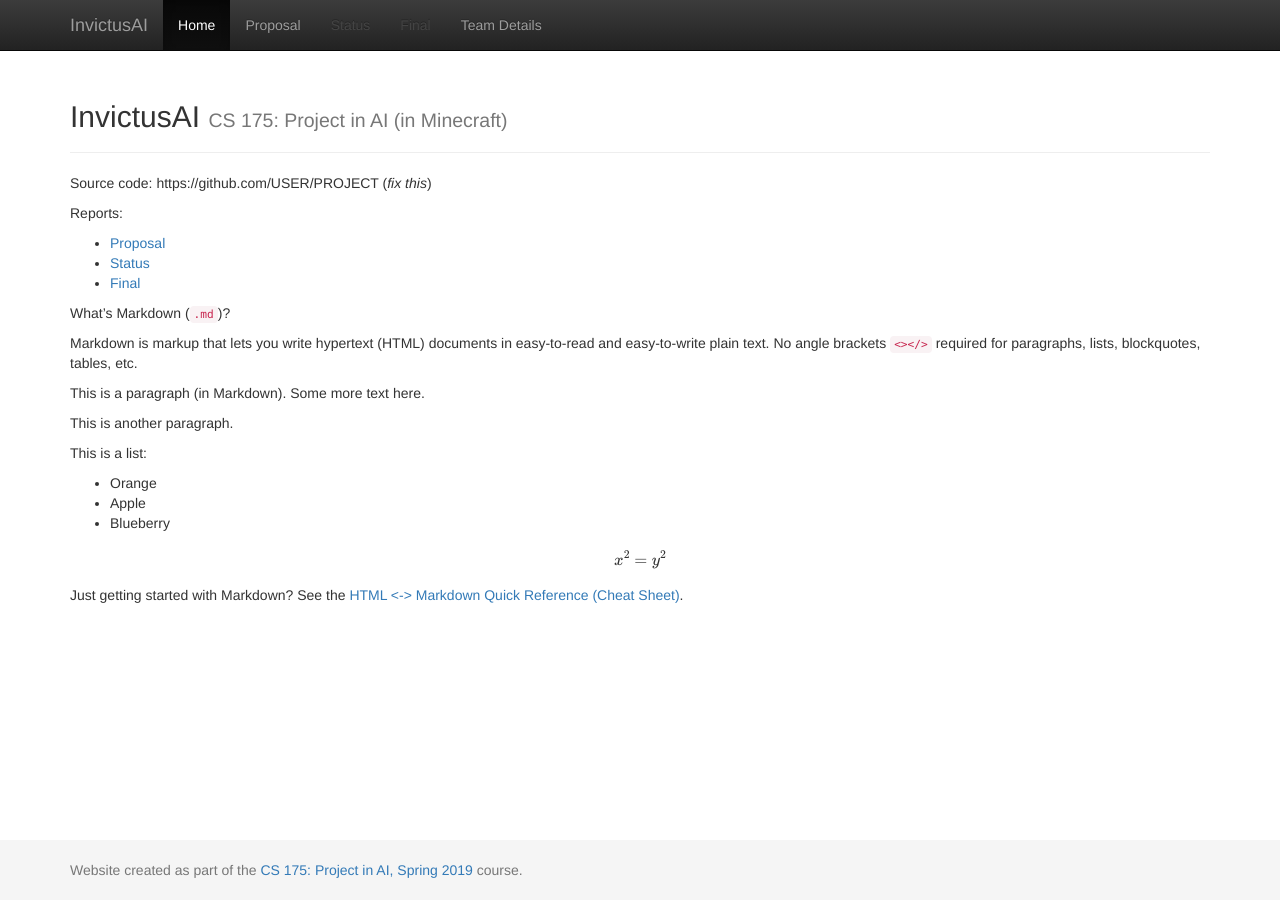
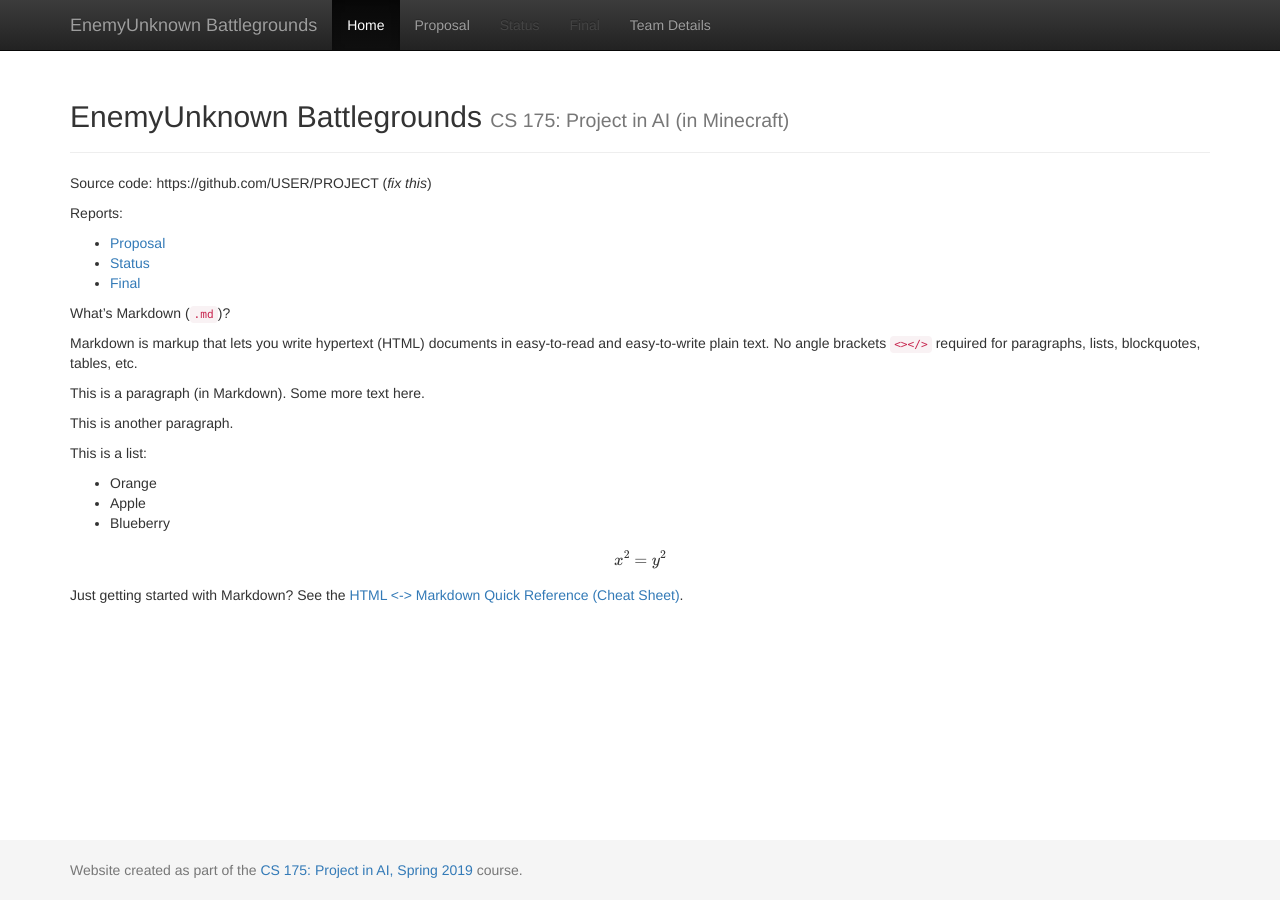
Before and after one commit to chenhaoy1/EnemyUnknown-Battlegrounds, a Jekyll site: the page built from docs/index.md, in a window 1280 px wide. Built offline with Jekyll 4.4.1, drawn with Linux system fonts in a browser that asks for light colours; formulas are drawn with MathJax 3.

Commit message:
Update _config.yml

```diff
--- a/docs/_config.yml
+++ b/docs/_config.yml
@@ -1,7 +1,7 @@
 ###########
 # site.title
 
-title:    'InvictusAI'
+title:    'EnemyUnknown Battlegrounds'
 subtitle: 'CS 175: Project in AI (in Minecraft)'
 
 
```
